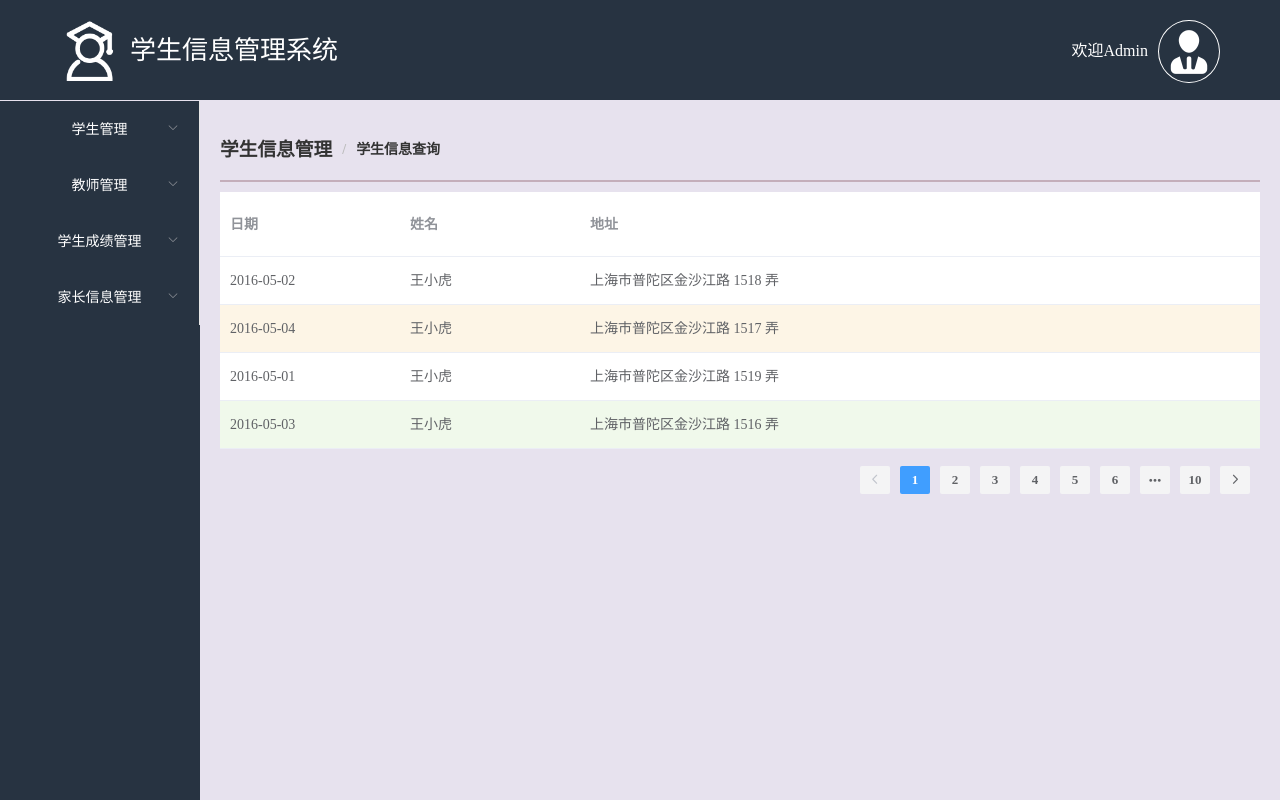
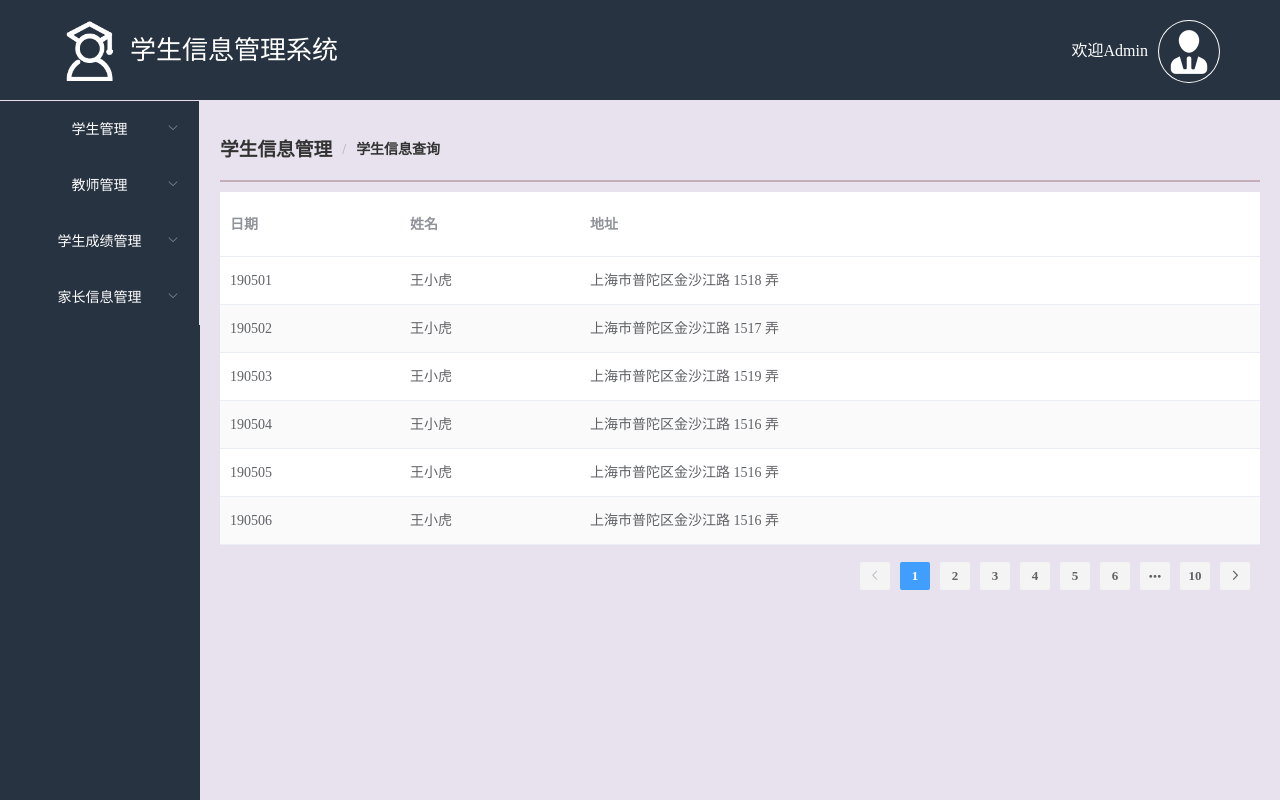
Before and after one commit to oneninezerofive/StudentMSystem, a Vue app: page /#/home/StudentManage in a window 1280 px wide. Built offline with nearby package versions, Linux system fonts and the light colour scheme.

Commit message:
project model

```diff
--- a/src/views/ele/StudentManage.vue
+++ b/src/views/ele/StudentManage.vue
@@ -11,8 +11,8 @@
     <template>
       <!-- biaoge盒子不要删   里面的内容可以替换 -->
       <div class="biaoge">
-        <el-table :data="tableData" style="width: 100%" :row-class-name="tableRowClassName">
-          <el-table-column prop="date" label="日期" width="180"></el-table-column>
+        <el-table :data="tableData" stripe style="width: 100%">
+          <el-table-column prop="xuehao" label="日期" width="180"></el-table-column>
           <el-table-column prop="name" label="姓名" width="180"></el-table-column>
           <el-table-column prop="address" label="地址"></el-table-column>
         </el-table>
@@ -31,37 +31,37 @@ export default {
     return {
       tableData: [
         {
-          date: "2016-05-02",
+          xuehao: "190501",
           name: "王小虎",
           address: "上海市普陀区金沙江路 1518 弄"
         },
         {
-          date: "2016-05-04",
+          xuehao: "190502",
           name: "王小虎",
           address: "上海市普陀区金沙江路 1517 弄"
         },
         {
-          date: "2016-05-01",
+          xuehao: "190503",
           name: "王小虎",
           address: "上海市普陀区金沙江路 1519 弄"
         },
         {
-          date: "2016-05-03",
+          xuehao: "190504",
+          name: "王小虎",
+          address: "上海市普陀区金沙江路 1516 弄"
+        },
+        {
+          xuehao: "190505",
+          name: "王小虎",
+          address: "上海市普陀区金沙江路 1516 弄"
+        },
+        {
+          xuehao: "190506",
           name: "王小虎",
           address: "上海市普陀区金沙江路 1516 弄"
         }
       ]
     };
-  },
-  methods: {
-    tableRowClassName({ row, rowIndex }) {
-      if (rowIndex === 1) {
-        return "warning-row";
-      } else if (rowIndex === 3) {
-        return "success-row";
-      }
-      return "";
-    }
   }
 };
 </script>
```
